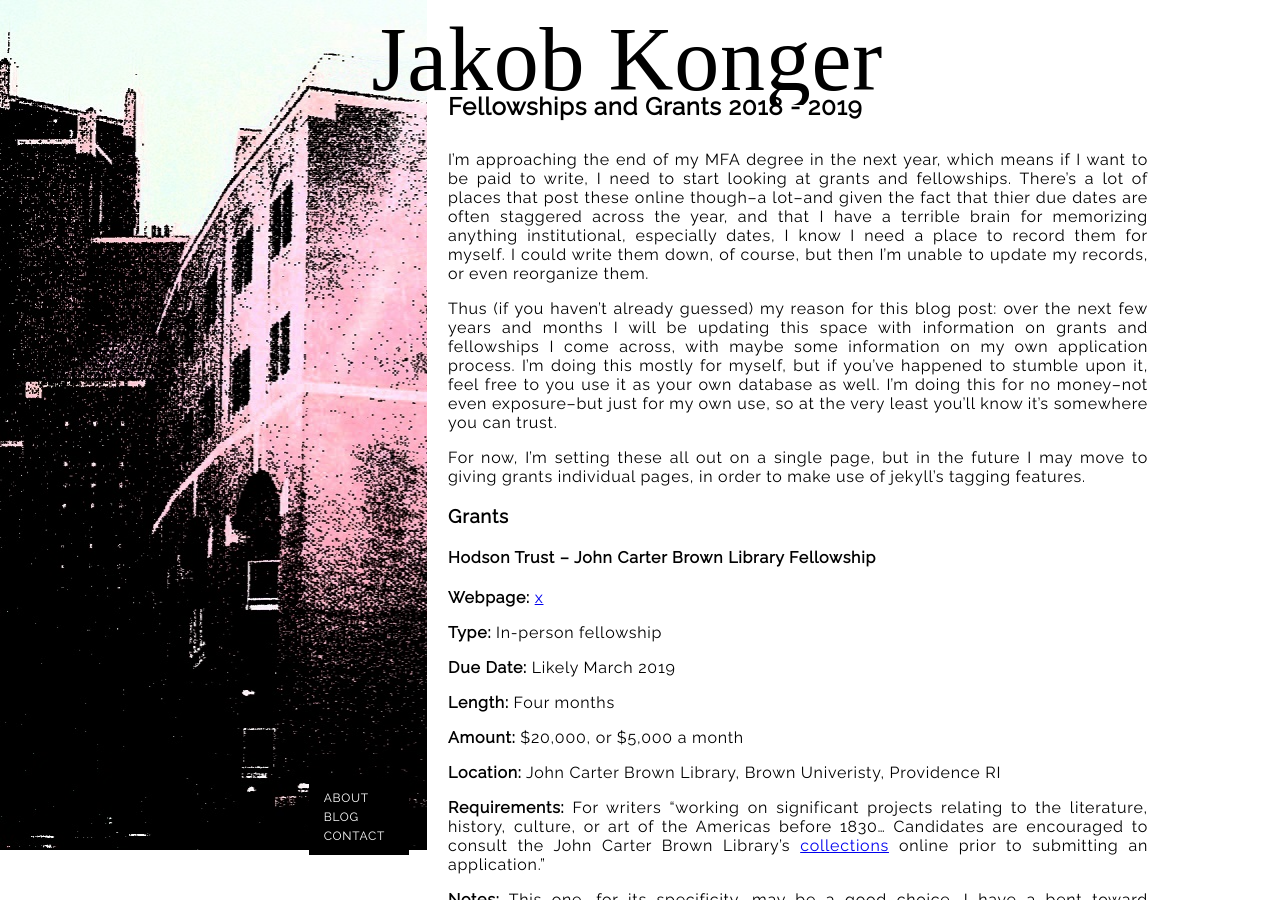
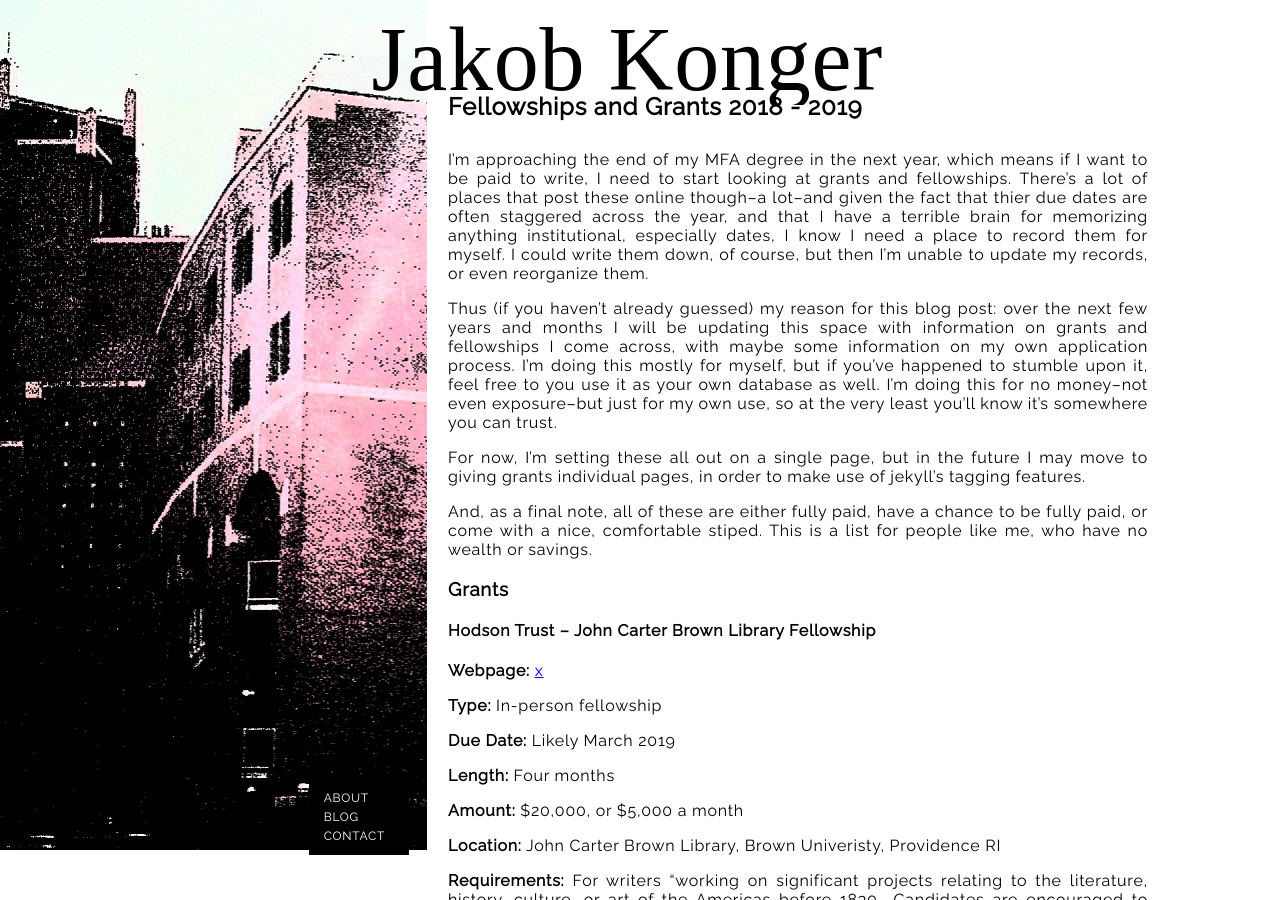
Before and after one commit to towercity/author-webpage, a Jekyll site: the page built from _posts/2018-05-03-fellowships-grants.md, in a window 1280 px wide and 900 px high. Built offline with Jekyll 4.4.1, drawn with Linux system fonts in a browser that asks for light colours; some web fonts are replaced.

Commit message:
Add line about 2

```diff
--- a/_posts/2018-05-03-fellowships-grants.md
+++ b/_posts/2018-05-03-fellowships-grants.md
@@ -11,6 +11,8 @@ I'm approaching the end of my MFA degree in the next year, which means if I want
 Thus (if you haven't already guessed) my reason for this blog post: over the next few years and months I will be updating this space with information on grants and fellowships I come across, with maybe some information on my own application process. I'm doing this mostly for myself, but if you've happened to stumble upon it, feel free to you use it as your own database as well. I'm doing this for no money--not even exposure--but just for my own use, so at the very least you'll know it's somewhere you can trust.
 
 For now, I'm setting these all out on a single page, but in the future I may move to giving grants individual pages, in order to make use of jekyll's tagging features.
+
+And, as a final note, all of these are either fully paid, have a chance to be fully paid, or come with a nice, comfortable stiped. This is a list for people like me, who have no wealth or savings.
 
 ### Grants ##
 
```
